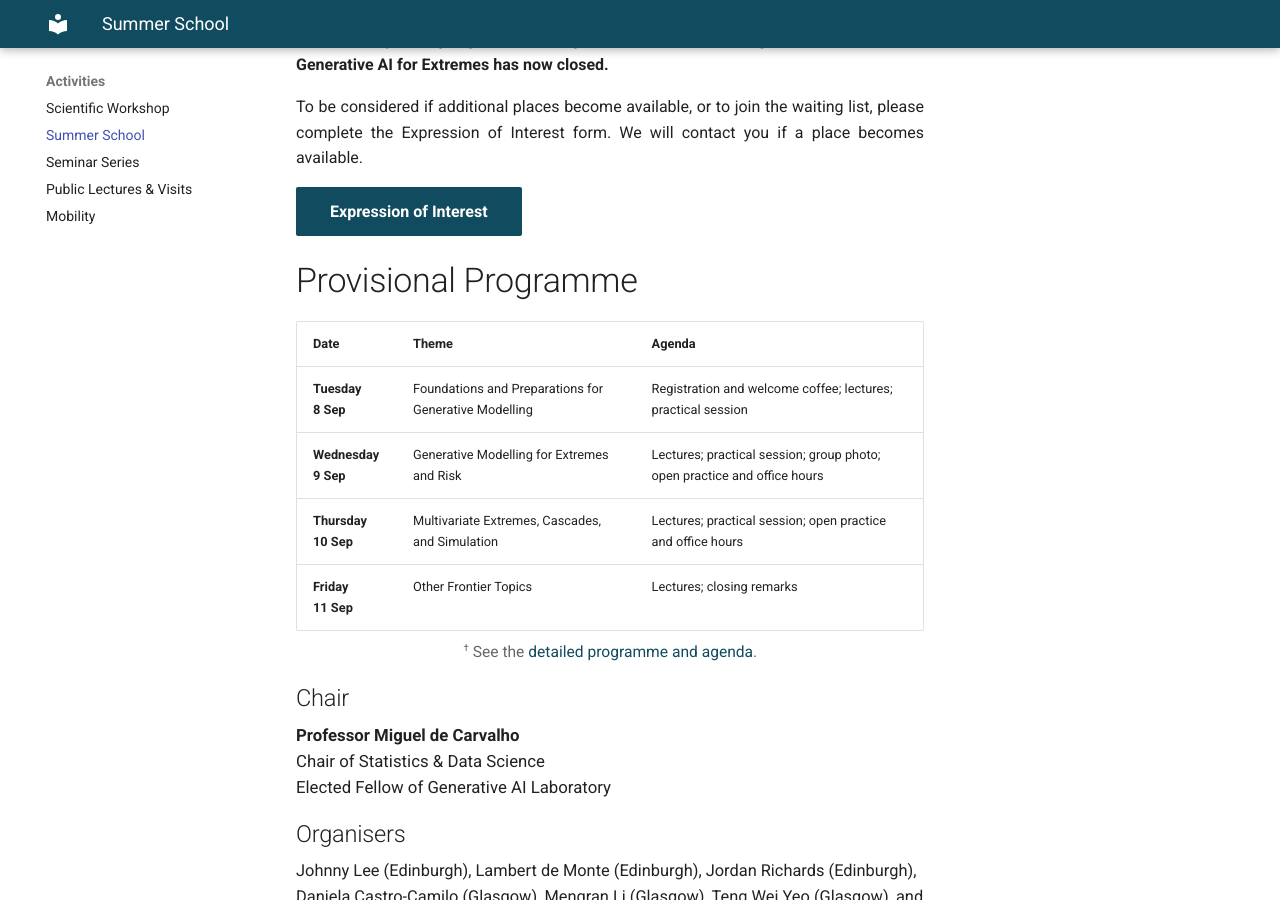
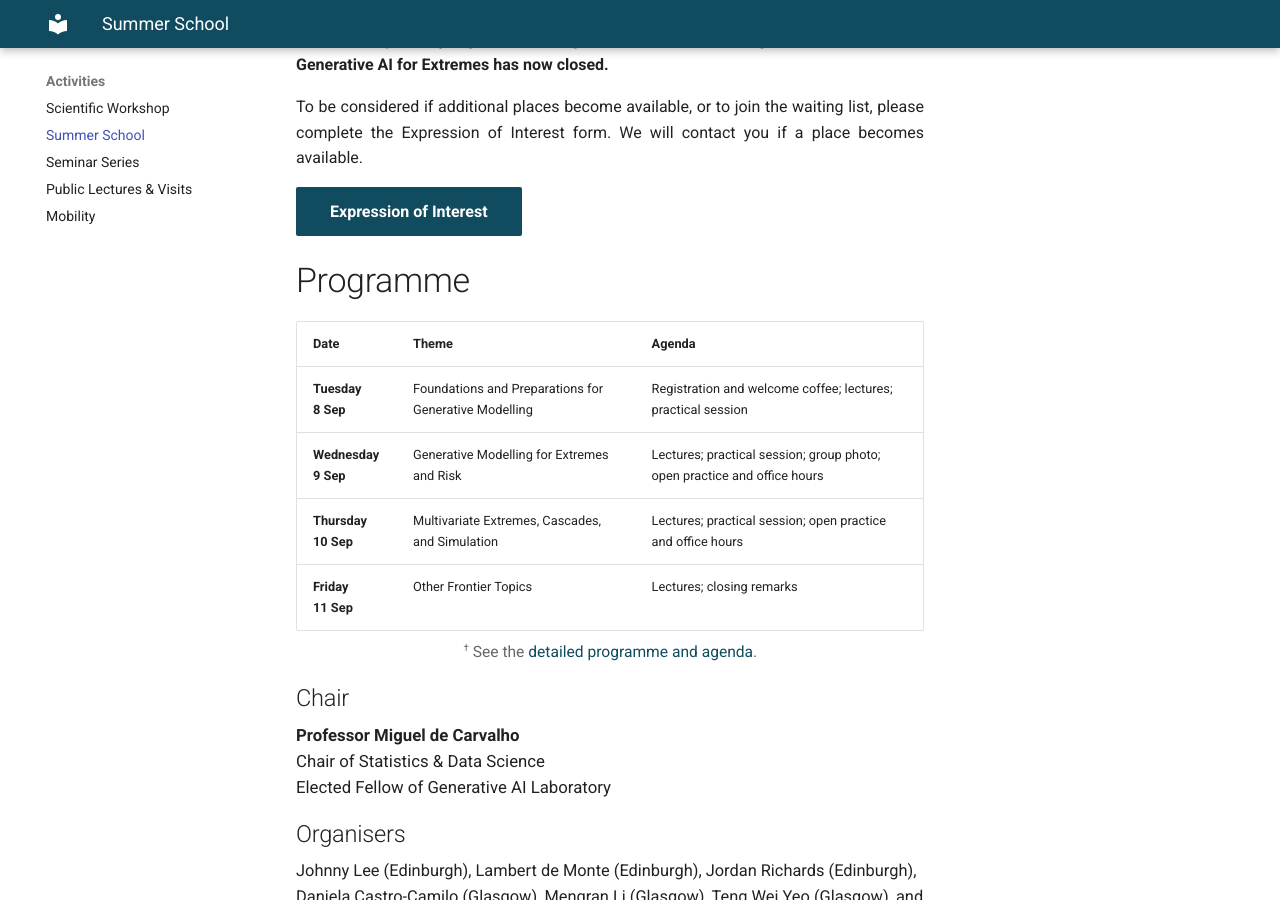
Before and after one commit to gamex-network/gamex-network.github.io, an MkDocs documentation site: the page built from docs/school.md, in a window 1280 px wide and 900 px high, scrolled down 708 px. Built offline with MkDocs 1.6.1 and Material for MkDocs 9.7.7, drawn with Linux system fonts in a browser that asks for light colours.

Commit message:
Remove provisional programme label

```diff
--- a/docs/school.md
+++ b/docs/school.md
@@ -19,7 +19,7 @@ To be considered if additional places become available, or to join the waiting l
 
 [Expression of Interest](https://forms.office.com/e/MNxd0w0bei){ .md-button .md-button--primary }
 
-## Provisional Programme
+## Programme
 
 | Date | Theme | Agenda |
 | --- | --- | --- |
```
